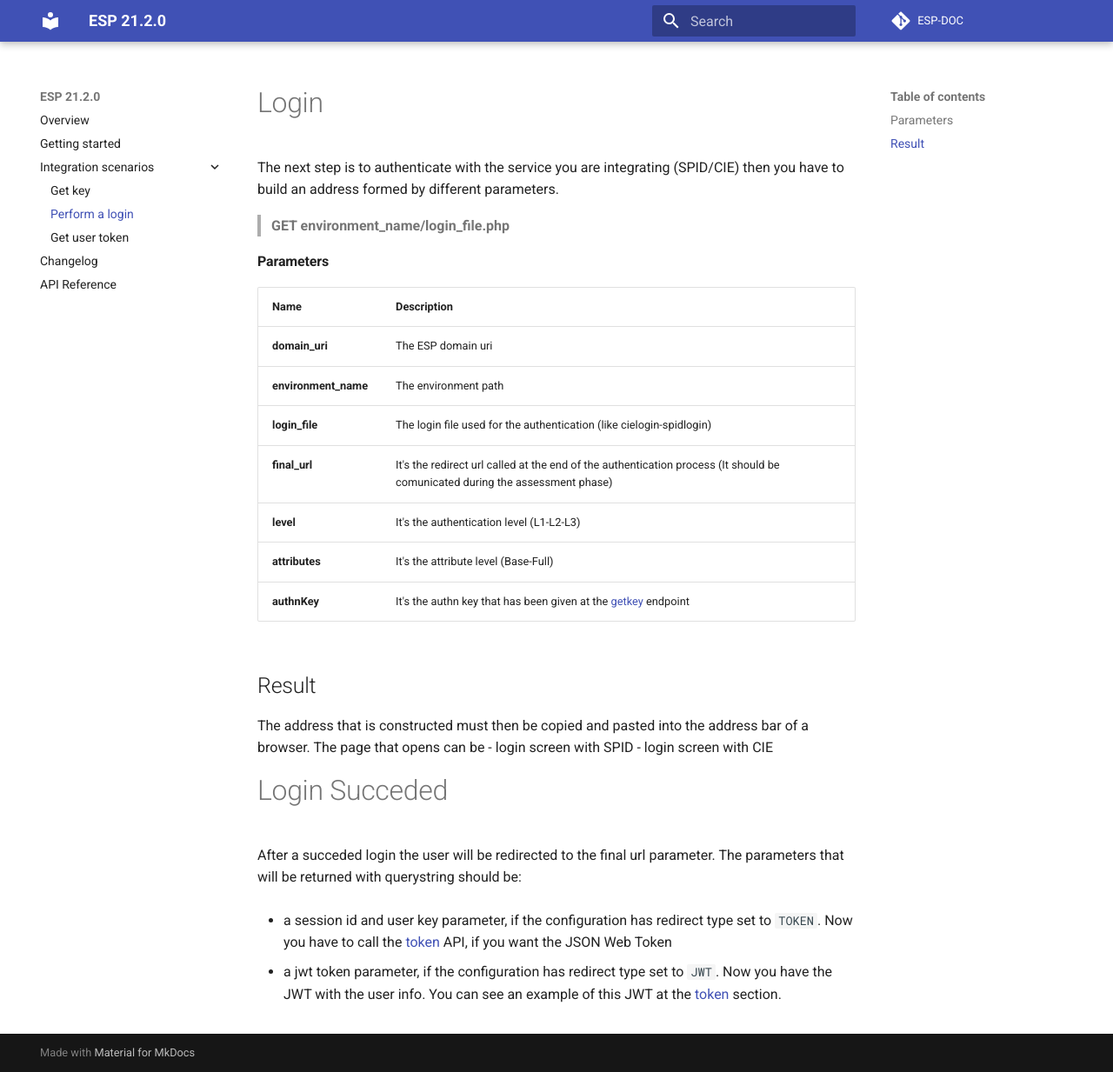
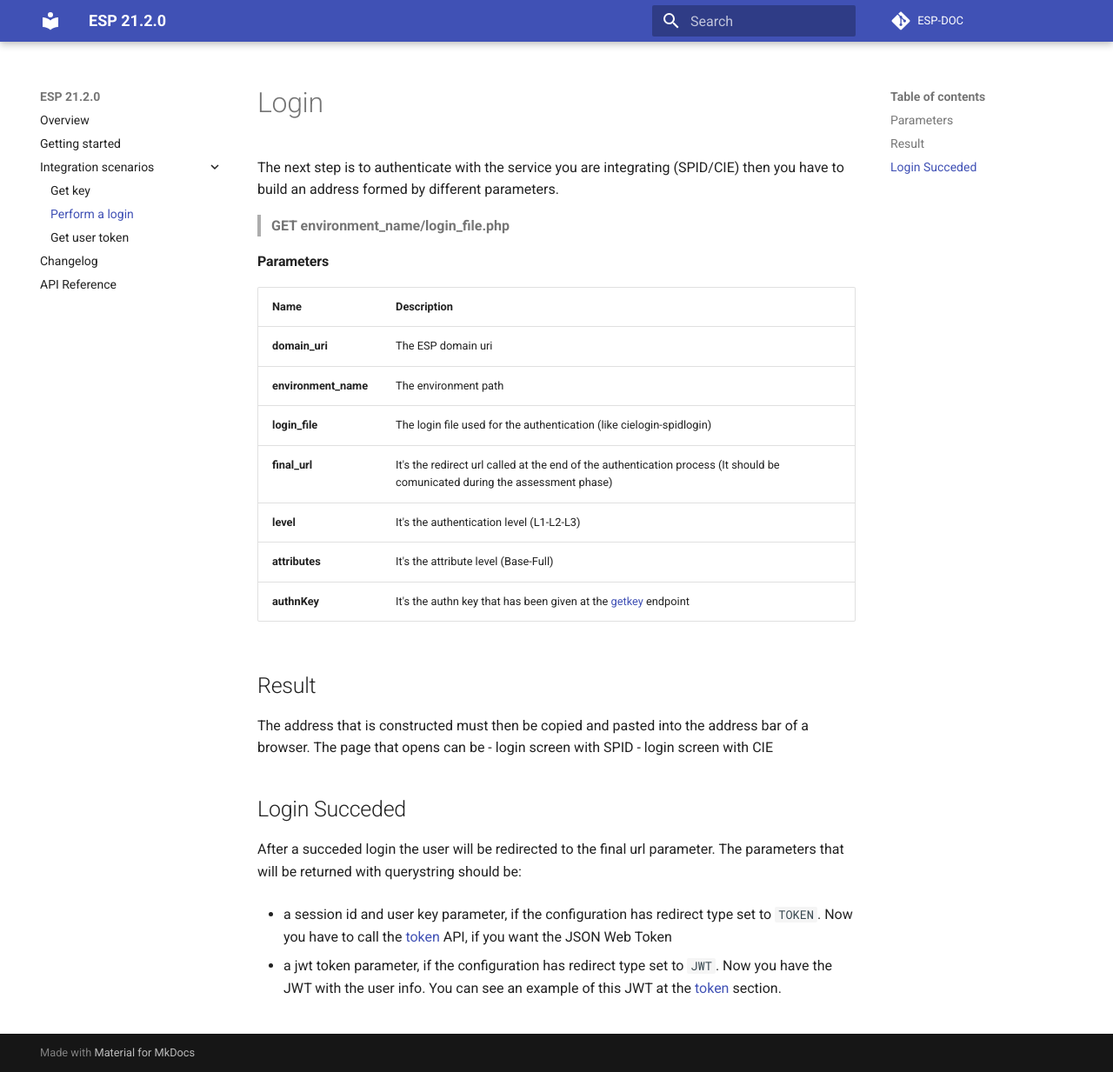
Before and after one commit to namirialgroup/esp-docs, an MkDocs documentation site: the page built from docs/integrations/login.md, in a window 1280 px wide and 1233 px high. Shown: the whole window at 87% size. Built offline with MkDocs 1.6.1 and Material for MkDocs 9.7.7, drawn with Linux system fonts in a browser that asks for light colours; comment, search, counter and statistics services are not loaded.

Commit message:
SWESP-241 Fixed doc

```diff
--- a/docs/integrations/login.md
+++ b/docs/integrations/login.md
@@ -23,7 +23,7 @@ The address that is constructed must then be copied and pasted into the address
 - login screen with SPID
 - login screen with CIE
 
-# Login Succeded
+## Login Succeded
 
 After a succeded login the user will be redirected to the final url parameter.
 The parameters that will be returned with querystring should be:
```
